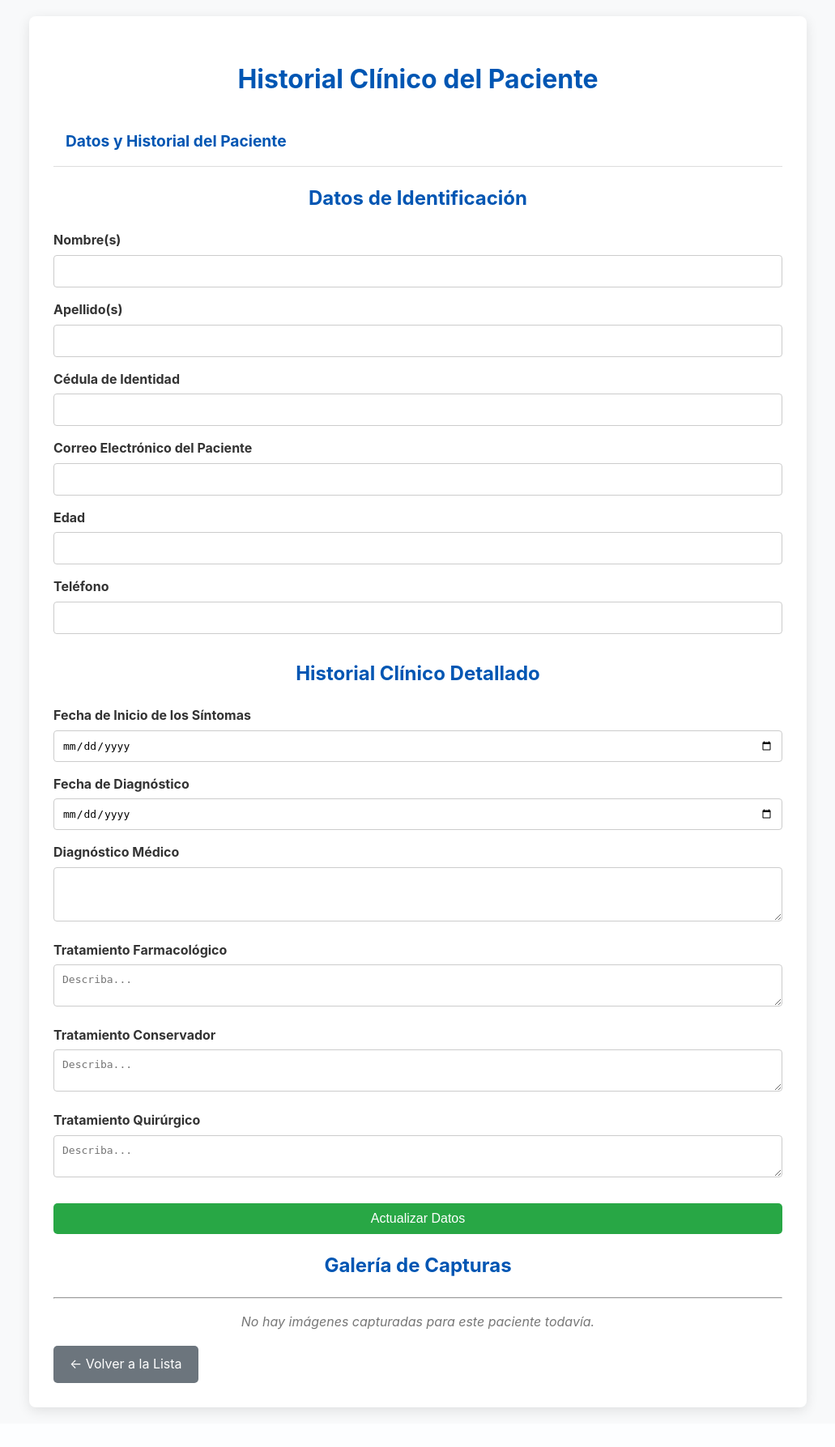
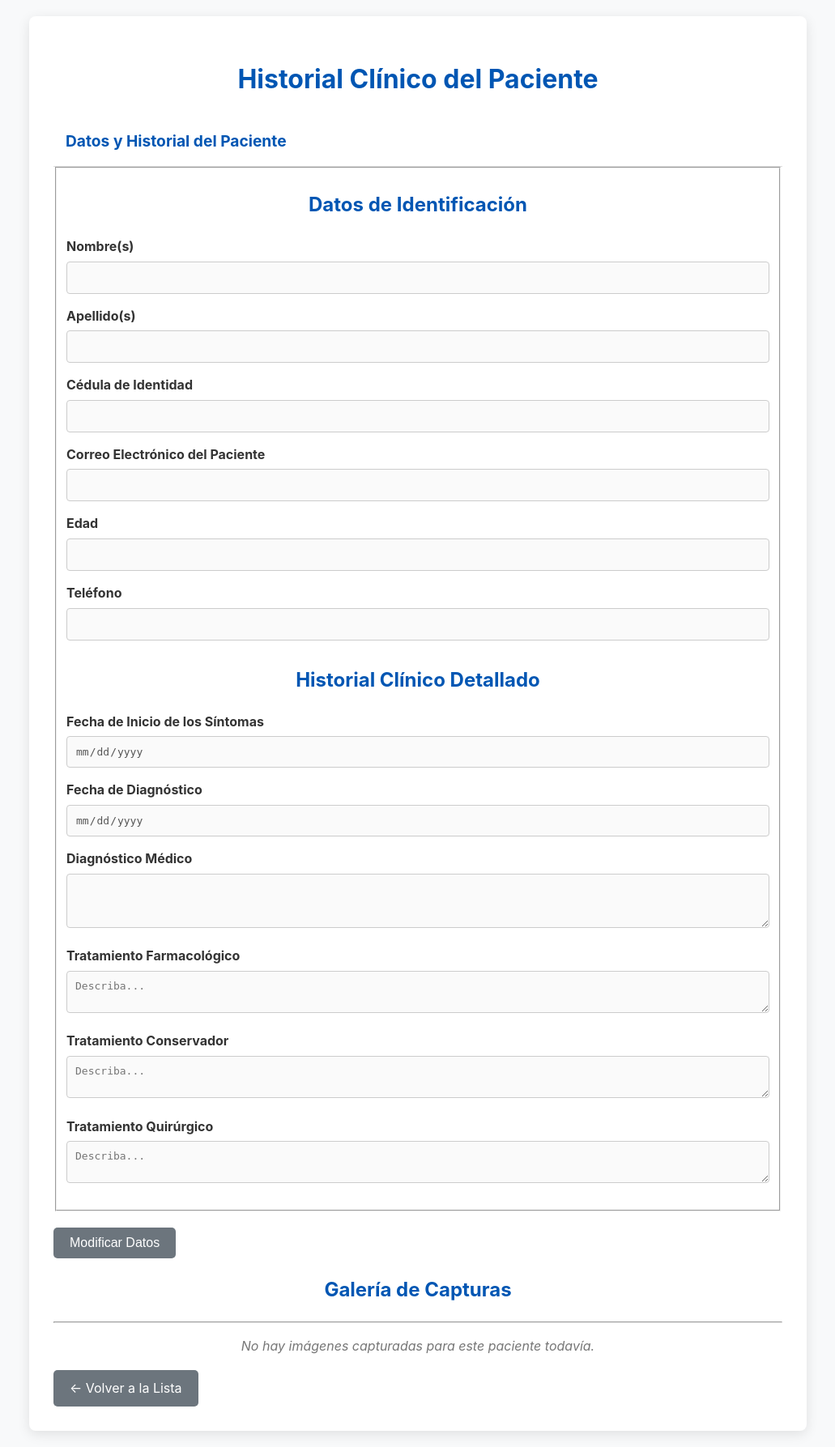
Before and after one commit to DavSantana/Linfofluoroscopio-RPi, a Flask app: template templates/patient_detail.html in a window 1280 px wide. Shown: the part 62-1849 px from the top of the page at 81% size, without its empty margins (124-1155 px from the left). Before the commit the page ends 1808 px from the top, so only its background shows below. Run offline with Flask 2, Linux system fonts and the light colour scheme; the template is opened without the code that fills it, so the values that code supplies are empty.

```diff
--- a/app.py
+++ b/app.py
@@ -59,7 +59,7 @@ class PDF(FPDF):
         available_width = self.w - self.l_margin - self.r_margin - 40
         self.multi_cell(available_width, 10, data, border=1, new_x=XPos.LMARGIN, new_y=YPos.NEXT)
 
-# --- BASE DE DATOS LOCAL (SQLite) ---
+# --- BASE DE DATOS Y FUNCIONES AUXILIARES ---
 def get_db_connection():
     conn = sqlite3.connect('linfoscopio.db')
     conn.row_factory = sqlite3.Row
@@ -86,7 +86,6 @@ def init_db():
 
 init_db()
 
-# --- FUNCIONES AUXILIARES DE FIREBASE ---
 def sync_to_firestore(collection_name, data, document_id=None):
     if not db_firestore: return None
     try:
@@ -137,7 +136,7 @@ def login_required(f):
         return f(*args, **kwargs)
     return decorated_function
 
-# --- RUTAS DE AUTENTICACIÓN Y REGISTRO DE USUARIOS ---
+# --- RUTAS DE AUTENTICACIÓN ---
 @app.route('/register', methods=['GET', 'POST'])
 def register():
     if request.method == 'POST':
@@ -319,6 +318,7 @@ def patient_detail(firestore_patient_id):
         return "Paciente no encontrado", 404
     return render_template('patient_detail.html', patient=patient_data, captures=captures_list, user=session.get('user'))
 
+# --- RUTA MODIFICADA PARA ACTUALIZAR DATOS Y HISTORIAL ---
 @app.route('/update_history/<string:firestore_patient_id>', methods=['POST'])
 @login_required
 def update_history(firestore_patient_id):
--- a/templates/patient_detail.html
+++ b/templates/patient_detail.html
@@ -20,7 +20,8 @@
         <details class="collapsible" open>
             <summary>Datos y Historial del Paciente</summary>
             <div class="form-section">
-                <form action="{{ url_for('update_history', firestore_patient_id=patient.firestore_id) }}" method="POST">
+                <form id="update-form" action="{{ url_for('update_history', firestore_patient_id=patient.firestore_id) }}" method="POST">
+                    <fieldset id="patient-fieldset" disabled>
                         <h2>Datos de Identificación</h2>
                         <div class="form-group">
                             <label for="nombre">Nombre(s)</label>
@@ -72,7 +73,13 @@
                             <label>Tratamiento Quirúrgico</label>
                             <textarea name="tratamiento_quirurgico" rows="2" placeholder="Describa...">{{ patient.history.tratamiento_quirurgico if patient.history else '' }}</textarea>
                         </div>
-                    <button type="submit" class="button form-submit-btn">Actualizar Datos</button>
+                    </fieldset>
+
+                    <div id="form-actions" style="margin-top: 20px;">
+                        <button type="button" id="edit-btn" class="button btn-edit">Modificar Datos</button>
+                        <button type="submit" id="save-btn" class="button form-submit-btn" style="display: none;">Guardar Cambios</button>
+                        <button type="button" id="cancel-btn" class="button" style="display: none; background-color: #6c757d;">Cancelar</button>
+                    </div>
                 </form>
             </div>
         </details>
@@ -171,6 +178,7 @@
 
     <script>
         document.addEventListener('DOMContentLoaded', () => {
+            // Lógica para confirmación de borrado
             document.querySelectorAll('form[action*="delete"]').forEach(form => {
                 const initialBtn = form.querySelector('.delete-initial-btn');
                 const confirmSpan = form.querySelector('.delete-confirm-span');
@@ -188,6 +196,32 @@
                     });
                 }
             });
+
+            // Lógica para el modo de edición del formulario de historial
+            const fieldset = document.getElementById('patient-fieldset');
+            const editBtn = document.getElementById('edit-btn');
+            const saveBtn = document.getElementById('save-btn');
+            const cancelBtn = document.getElementById('cancel-btn');
+
+            if (editBtn) {
+                editBtn.addEventListener('click', () => {
+                    fieldset.disabled = false;
+                    editBtn.style.display = 'none';
+                    saveBtn.style.display = 'inline-block';
+                    cancelBtn.style.display = 'inline-block';
+                });
+            }
+
+            if (cancelBtn) {
+                cancelBtn.addEventListener('click', () => {
+                    fieldset.disabled = true;
+                    editBtn.style.display = 'inline-block';
+                    saveBtn.style.display = 'none';
+                    cancelBtn.style.display = 'none';
+                    // Opcional: Recargar la página para descartar cambios no guardados
+                    window.location.reload();
+                });
+            }
         });
     </script>
 </body>
```
Lines whose indentation alone changed are shown as unchanged.
